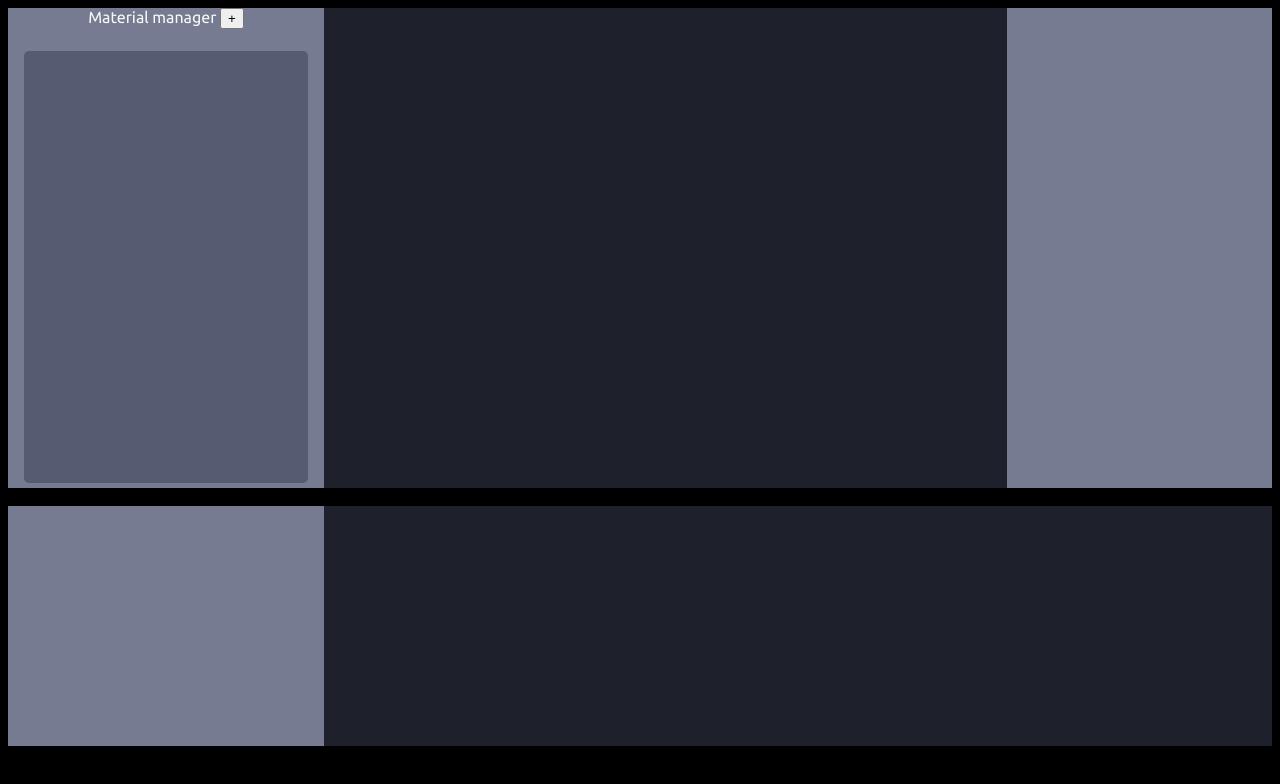
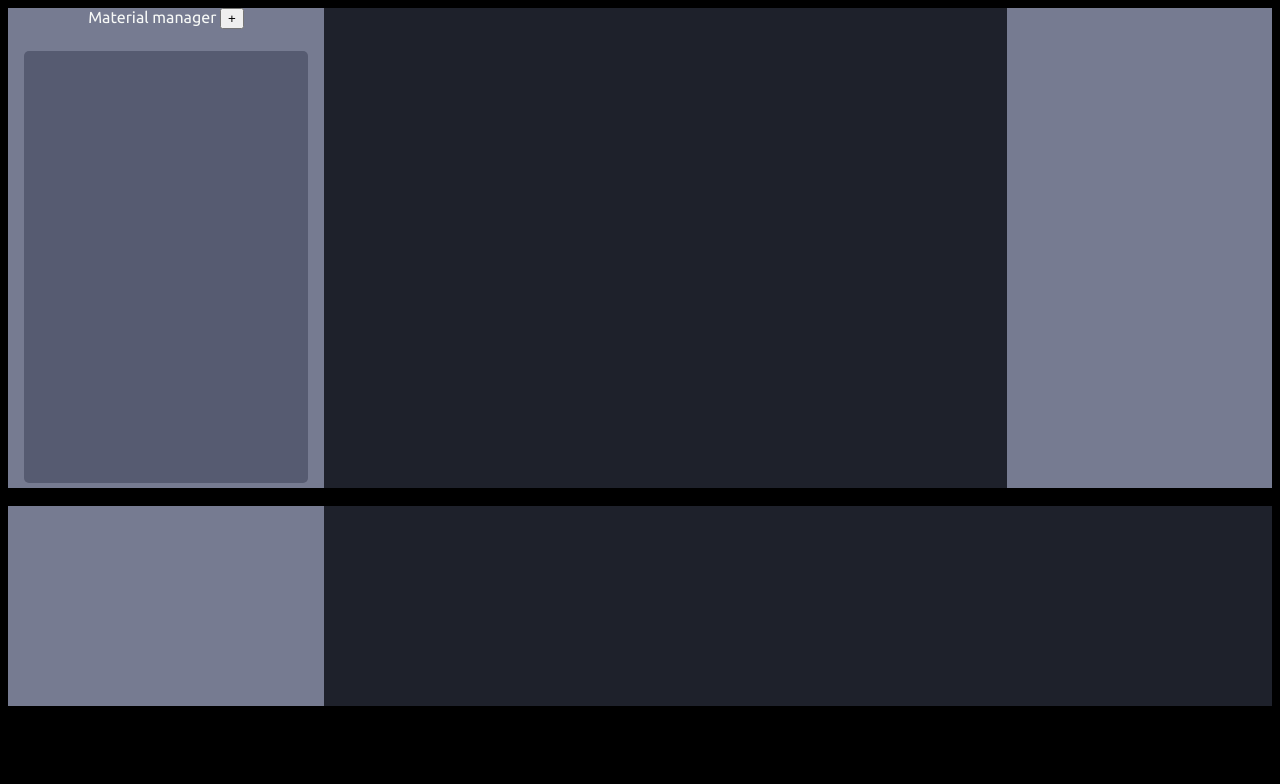
Before and after one commit to Txar/universeeditor, a plain HTML site: page index.html in a window 1280 px wide. Drawn offline with Linux system fonts and the light colour scheme.

Commit message:
duckduckgo android app testing

```diff
--- a/style.css
+++ b/style.css
@@ -86,7 +86,7 @@ div{
 }
 
 .bottom_container{
-    height: 30vh;
+    height: 25vh;
     width: 100%;
 }
 
@@ -106,7 +106,7 @@ div{
     background-color: #1E212B;
     color: #F7F9F7;
     width: 75%;
-    height: 30vh;
+    height: 100%;
     overflow-y: scroll;
     float: right;
 }
```
